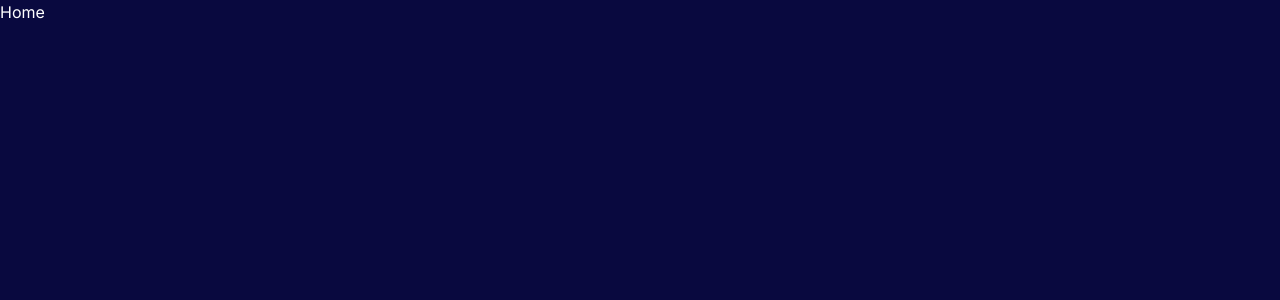
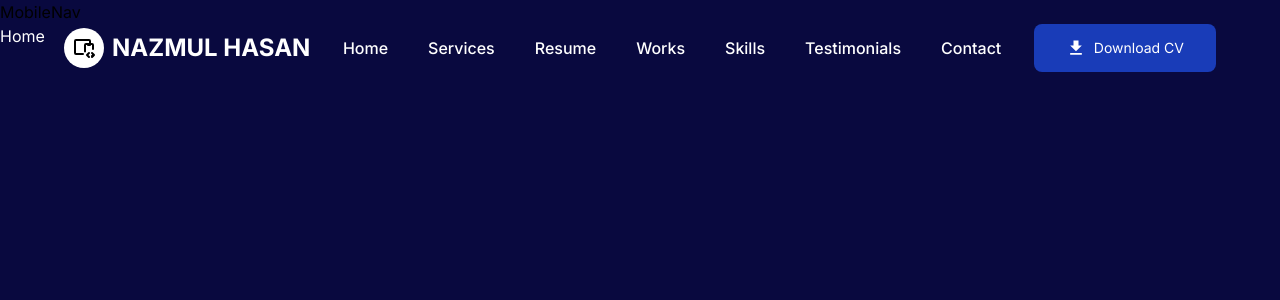
Before and after one commit to Najmul216/my_portfolio_website, a Next.js app: page / in a window 1280 px wide. Shown: the top 300 px of the page. Built offline with nearby package versions, Linux system fonts and the light colour scheme.

Commit message:
Navbar Design

```diff
--- a/app/layout.tsx
+++ b/app/layout.tsx
@@ -1,6 +1,7 @@
 import type { Metadata } from "next";
 import { Inter } from "next/font/google";
 import "./globals.css";
+import ResponsiveNav from "@/components/Home/Navbar/ResponsiveNav";
 
 const font = Inter({
   weight: ["100", "200", "300", "400", "500", "600", "700", "800", "900"],
@@ -22,6 +23,7 @@
       <body
         className={`${font.className} antialiased bg-[#09093f]`}
       >
+        <ResponsiveNav />
         {children}
       </body>
     </html>
--- /dev/null
+++ b/components/Home/Navbar/MobileNav.tsx
@@ -0,0 +1,9 @@
+import React from 'react'
+
+const MobileNav = () => {
+  return (
+    <div>MobileNav</div>
+  )
+}
+
+export default MobileNav
--- /dev/null
+++ b/components/Home/Navbar/Nav.tsx
@@ -0,0 +1,40 @@
+import { NavLinks } from '@/constant/constant';
+import Link from 'next/link';
+import React from 'react'
+import { TbDevicesCode } from "react-icons/tb";
+import { MdDownload } from "react-icons/md";
+
+const Nav = () => {
+  return (
+    <div className='transition-all duration-200 h-[12vh] z-[10000] fixed w-full'>
+      <div className='flex items-center h-full justify-between w-[90%] mx-auto'>
+        {/* Logo*/}
+        <div className='flex items-center space-x-2'>
+          <div className='w-10 h-10 bg-white rounded-full flex items-center justify-center flex-col'>
+            <TbDevicesCode className='w-6 h-6 text-black' />
+          </div>
+          <h1 className='text-xl hidden sm:block md:text-2xl text-white font-bold'>NAZMUL HASAN</h1>
+        </div>
+        {/* navLinks */}
+        <div className='hidden lg:flex items-center space-x-10'>
+          {NavLinks.map((link) => {
+            return <Link key={link.id} href={link.url} className='text-base hover:text-cyan-300 text-white font-medium transition-all duration-200'>
+              <p>{link.label}</p>
+            </Link>
+          })}
+        </div>
+        {/* Buttons */}
+        <div className='flex items-center space-x-4'>
+          {/* CV Button */}
+          <button className='px-8 py-3.5 text-sm cursor-pointer rounded-lg bg-blue-800 hover:bg-blue-900 transition-all duration-300
+           text-white flex items-center space-x-2'>
+            <MdDownload className='w-5 h-5' />
+            <span>Download CV</span>
+          </button>
+        </div>
+      </div>
+    </div>
+  )
+}
+
+export default Nav
--- /dev/null
+++ b/components/Home/Navbar/ResponsiveNav.tsx
@@ -0,0 +1,14 @@
+import React from 'react'
+import Nav from './Nav'
+import MobileNav from './MobileNav'
+
+const ResponsiveNav = () => {
+  return (
+      <div >
+          <Nav />
+          <MobileNav />
+    </div>
+  )
+}
+
+export default ResponsiveNav
--- /dev/null
+++ b/constant/constant.ts
@@ -0,0 +1,37 @@
+export const NavLinks = [
+    {
+        id: 1,
+        url: "#",
+        label: "Home"
+    },
+    {
+        id: 2,
+        url: "#",
+        label: "Services"
+    },
+    {
+        id: 3,
+        url: "#",
+        label: "Resume"
+    },
+    {
+        id: 4,
+        url: "#",
+        label: "Works"
+    },
+    {
+        id: 5,
+        url: "#",
+        label: "Skills"
+    },
+    {
+        id: 6,
+        url: "#",
+        label: "Testimonials"
+    },
+    {
+        id: 7,
+        url: "#",
+        label: "Contact"
+    },
+]
```
